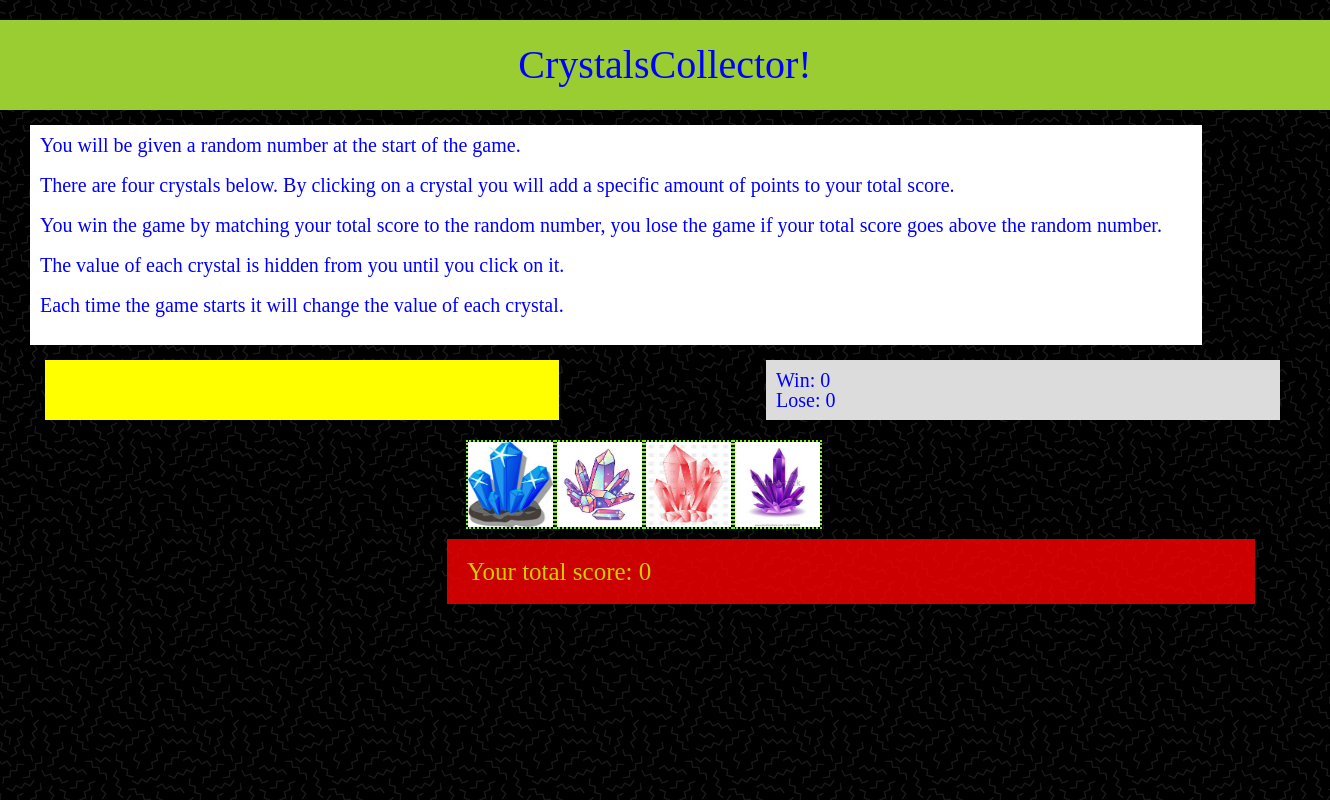
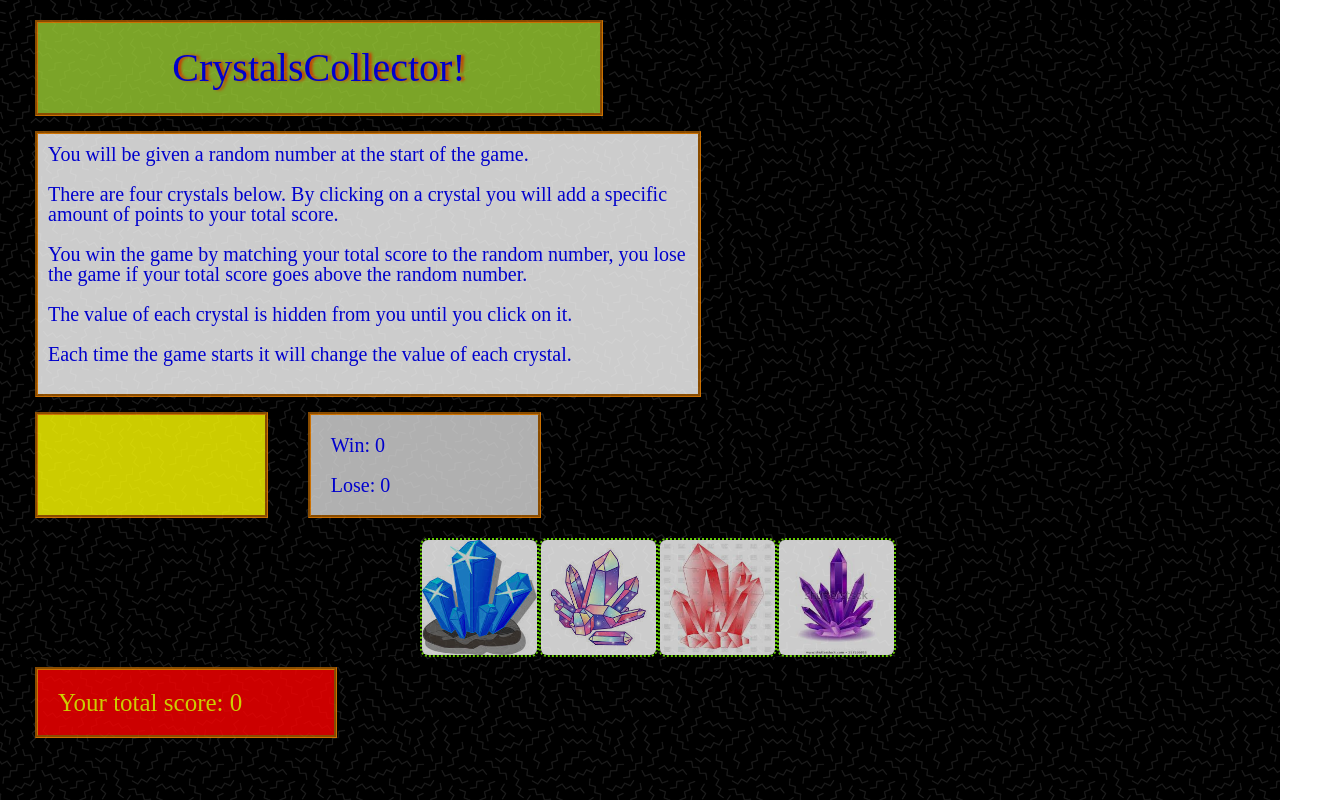
Before and after one commit to Ic3man85/unit-4-game, a plain HTML site: page index.html in a window 1280 px wide. Shown: the whole page, 1330 px wide, since content can reach past the window. Drawn offline with nearby package versions, Linux system fonts and the light colour scheme.

Commit message:
ready to start javascript

```diff
--- a/assets/css/style.css
+++ b/assets/css/style.css
@@ -6,17 +6,22 @@ body {
 
 h1 {
     background-color: yellowgreen;
+    opacity: .8;
+    border: 3px groove darkorange;
     width: 100%;
     padding: 25px;
     margin-top: 20px;
     text-align: center;
     font-size: 40px;
+    text-shadow: 3px 0px 3px orangered;
     color: blue;
 }
 
 .instructions {
     color: blue;
     background-color: white;
+    opacity: .8;
+    border: 3px groove darkorange;
     width: 90%;
     font-size: 20px;
     padding: 10px;
@@ -31,7 +36,8 @@ h1 {
 
 .number {
     background-color: yellow;
-    background-size: cover;
+    opacity: .8;
+    border: 3px groove darkorange;
     width: 40%;
     padding: 10px;
     font-size: 30px;
@@ -40,7 +46,8 @@ h1 {
 
 .win-lose {
     background-color: gainsboro;
-    background-size: cover;
+    border: 3px groove darkorange;
+    opacity: .8;
     width: 40%;
     padding: 10px;
     font-size: 20px;
@@ -56,6 +63,8 @@ h1 {
 
 .image {
     border: 2px dotted lawngreen;
+    border-radius: 8px;
+    opacity: .8;
     width: 85px;
     height: 85px;
 }
@@ -65,9 +74,66 @@ h1 {
     float: right;
     margin: 10px 25px 0 0;
     background-color: red;
+    border: 3px groove darkorange;
     width: 60%;
     padding: 20px;
     opacity: .8;
     font-size: 25px;
     color: yellow;
 }
+
+@media (min-width: 640px) {
+    .instructions {
+        margin-left: 45px;
+    }
+    .wrapper1 {
+        justify-content: left;
+    }
+    .number {
+        width: 20%;
+        padding: 20px;
+    }
+    .win-lose {
+        width: 20%;
+        padding: 20px;
+        margin-left: 40px;
+    }
+    .wrapper2 {
+        margin-left: 45px;
+    }
+    .score {
+        float: left;
+        margin-left: 45px;
+        width: 45%;
+    }
+}
+
+@media(min-width: 768px) {
+    .instructions,
+    .wrapper1,
+    .wrapper2,
+    .score {
+        margin-left: 35px;
+    }
+}
+
+@media(min-width: 980px) {
+    h1 {
+        width: 40%;
+        margin-left: 35px;
+    }
+    .instructions {
+        width: 50%;
+    }
+    .number,
+    .win-lose {
+        width: 15%;
+    }
+    .score {
+        width: 20%;
+    }
+    .image {
+        width: 115px;
+        height: 115px;
+    }
+}
```
Also changed, not shown: index.html (+1 -0 lines).
